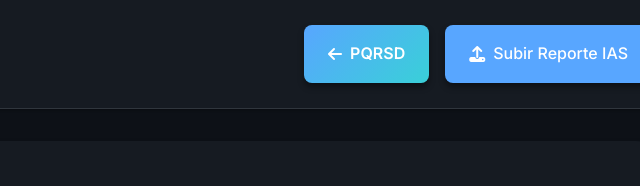
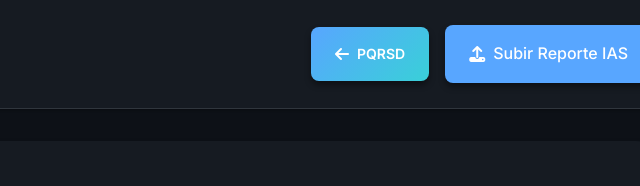
Before and after one commit to jhonhoga/dashboard-pqrsd, a website: page ias.html in a window 1280 px wide. Shown: the top 186 px of the page, 596-1236 px from the left. Drawn offline with nearby package versions, Linux system fonts and the light colour scheme.

Commit message:
fix: formatear botones de navegacion IAS/PQRSD y evitar cache obsoleto
- Versionar style.css, script.js e ias.js en index.html e ias.html para
  forzar recarga tras cambios de estilos
- Mejorar .nav-button (inline-flex, nowrap, sombra y tamano consistente)
- vercel.json: cache de CSS/JS a must-revalidate en lugar de immutable

```diff
--- a/ias.html
+++ b/ias.html
@@ -19,7 +19,7 @@
     <link rel="preconnect" href="https://fonts.googleapis.com">
     <link rel="preconnect" href="https://fonts.gstatic.com" crossorigin>
     <title>Dashboard Entes de Control (IAS)</title>
-    <link rel="stylesheet" href="style.css">
+    <link rel="stylesheet" href="style.css?v=20251015">
     <link rel="stylesheet" href="https://cdnjs.cloudflare.com/ajax/libs/font-awesome/6.4.0/css/all.min.css">
     <link href="https://fonts.googleapis.com/css2?family=Inter:wght@300;400;500;600;700&display=swap" rel="stylesheet">
 </head>
@@ -427,6 +427,6 @@
     <script src="https://cdn.jsdelivr.net/npm/dayjs@1.11.10/plugin/customParseFormat.js"></script>
     <script src="https://cdn.jsdelivr.net/npm/dayjs@1.11.10/plugin/weekday.js"></script>
 
-    <script src="ias.js"></script>
+    <script src="ias.js?v=20251015"></script>
 </body>
 </html>
--- a/style.css
+++ b/style.css
@@ -192,8 +192,9 @@ body {
 
 /* Botón de navegación entre dashboards */
 .nav-button {
-    display: flex;
-    align-items: center;
+    display: inline-flex;
+    align-items: center;
+    justify-content: center;
     gap: var(--spacing-sm);
     background: var(--bg-tertiary);
     color: var(--text-primary);
@@ -203,7 +204,14 @@ body {
     cursor: pointer;
     transition: all var(--transition-normal);
     font-weight: 600;
+    font-size: var(--font-size-sm);
     text-decoration: none;
+    white-space: nowrap;
+    box-shadow: var(--shadow-sm);
+}
+
+.nav-button i {
+    font-size: var(--font-size-base);
 }
 
 .nav-button:hover {
```
Also changed, not shown: index.html (+2 -2 lines), vercel.json.
